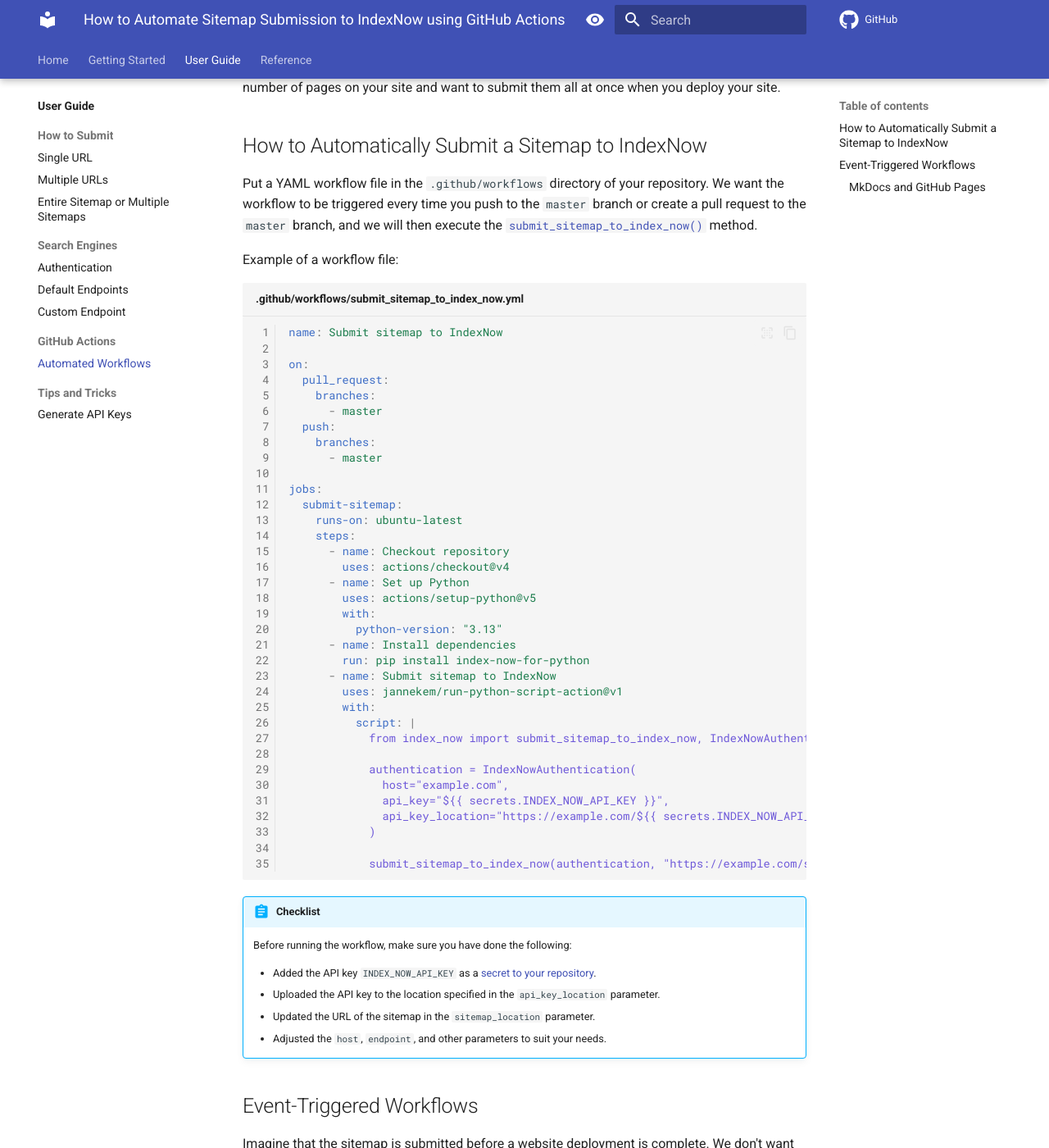
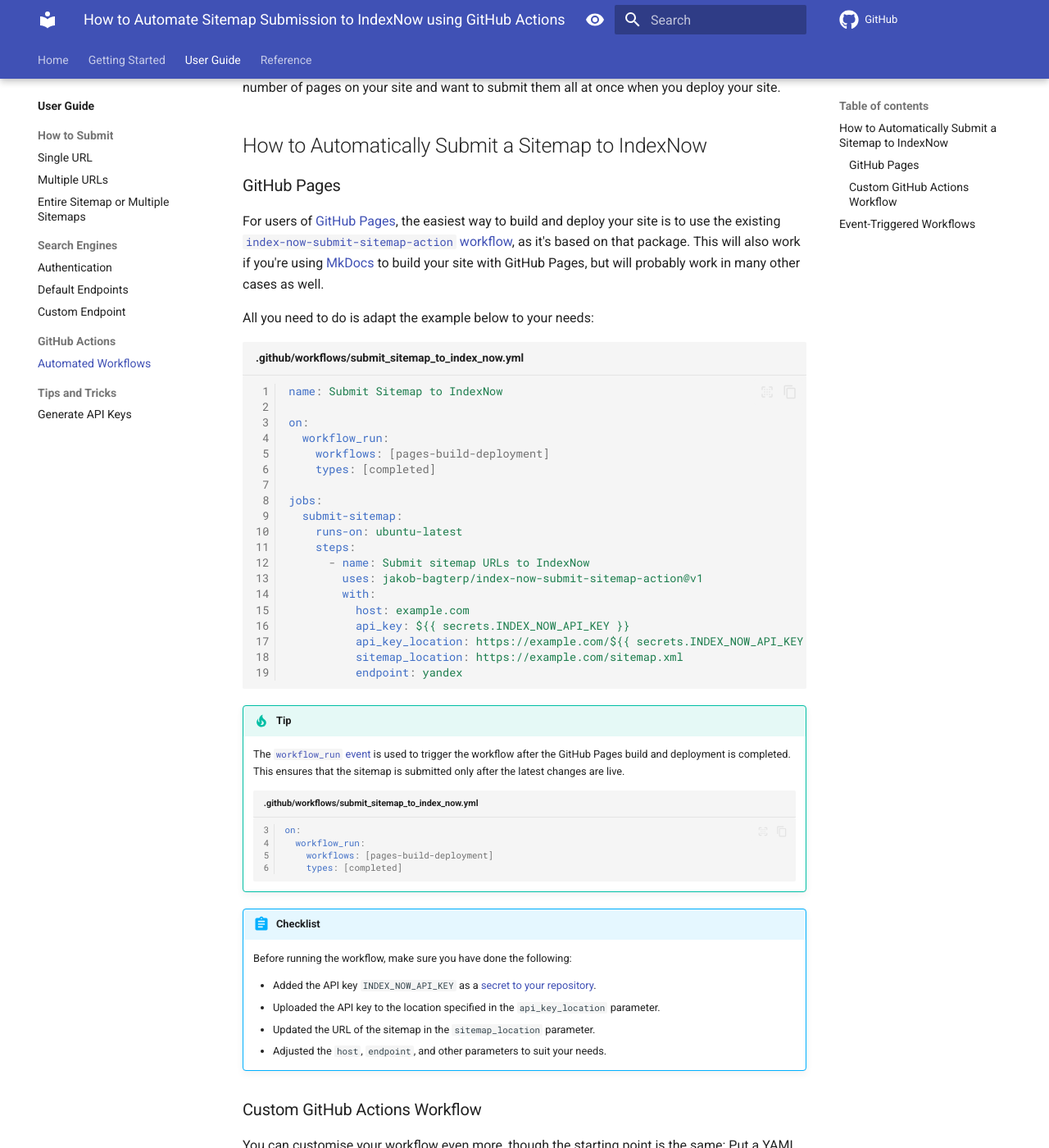
Before and after one commit to jakob-bagterp/index-now-for-python, an MkDocs documentation site: the page built from docs/user-guide/github-actions/automated-workflows.md, in a window 1280 px wide and 1400 px high, scrolled down 265 px. Shown: the whole window at 82% size. Built offline with MkDocs 1.6.1 and Material for MkDocs 9.7.7, drawn with Linux system fonts in a browser that asks for light colours; comment, search, counter and statistics services are not loaded; the version menu is left out; some of the changed text lies outside the part shown.

Commit message:
Updated example of GitHub Actions workflows.

````diff
--- a/docs/user-guide/github-actions/automated-workflows.md
+++ b/docs/user-guide/github-actions/automated-workflows.md
@@ -7,10 +7,56 @@
 ---
 
 # Workflow Automation with GitHub Actions
-If you're using [GitHub Actions](https://github.com/features/actions) to build and deploy your website, you can automate the process of submitting your sitemap to the IndexNow API. This is particularly useful if you have a large number of pages on your site and want to submit them all at once when you deploy your site.
+If you're using [GitHub Actions](https://github.com/features/actions) to build and deploy your site, you can automate the process of submitting your sitemap to the IndexNow API. This is particularly useful if you have a large number of pages on your site and want to submit them all at once when you deploy your site.
 
 ## How to Automatically Submit a Sitemap to IndexNow
-Put a YAML workflow file in the `.github/workflows` directory of your repository. We want the workflow to be triggered every time you push to the `master` branch or create a pull request to the `master` branch, and we will then execute the [`submit_sitemap_to_index_now()`](../../reference/methods/submit-sitemap.md) method.
+### GitHub Pages
+For users of [GitHub Pages](https://pages.github.com), the easiest way to build and deploy your site is to use the existing [`index-now-submit-sitemap-action` workflow](https://github.com/marketplace/actions/index-now-submit-sitemap-action), as it's based on that package. This will also work if you're using [MkDocs](https://www.mkdocs.org) to build your site with GitHub Pages, but will probably work in many other cases as well.
+
+All you need to do is adapt the example below to your needs:
+
+```yaml linenums="1" title=".github/workflows/submit_sitemap_to_index_now.yml"
+name: Submit Sitemap to IndexNow
+
+on:
+  workflow_run:
+    workflows: [pages-build-deployment]
+    types: [completed]
+
+jobs:
+  submit-sitemap:
+    runs-on: ubuntu-latest
+    steps:
+      - name: Submit sitemap URLs to IndexNow
+        uses: jakob-bagterp/index-now-submit-sitemap-action@v1
+        with:
+          host: example.com
+          api_key: ${{ secrets.INDEX_NOW_API_KEY }}
+          api_key_location: https://example.com/${{ secrets.INDEX_NOW_API_KEY }}.txt
+          sitemap_location: https://example.com/sitemap.xml
+          endpoint: yandex
+```
+
+!!! tip
+    The [`workflow_run` event](https://docs.github.com/en/actions/writing-workflows/choosing-when-your-workflow-runs/events-that-trigger-workflows#workflow_run) is used to trigger the workflow after the GitHub Pages build and deployment is completed. This ensures that the sitemap is submitted only after the latest changes are live.
+
+    ```yaml linenums="3" title=".github/workflows/submit_sitemap_to_index_now.yml"
+    on:
+      workflow_run:
+        workflows: [pages-build-deployment]
+        types: [completed]
+    ```
+
+!!! abstract "Checklist"
+    Before running the workflow, make sure you have done the following:
+
+    - Added the API key `INDEX_NOW_API_KEY` as a [secret to your repository](https://docs.github.com/en/actions/security-for-github-actions/security-guides/using-secrets-in-github-actions).
+    - Uploaded the API key to the location specified in the `api_key_location` parameter.
+    - Updated the URL of the sitemap in the `sitemap_location` parameter.
+    - Adjusted the `host`, `endpoint`, and other parameters to suit your needs.
+
+### Custom GitHub Actions Workflow
+You can customise your workflow even more, though the starting point is the same: Put a YAML workflow file in the `.github/workflows` directory of your repository. We want the workflow to be triggered every time you push to the `master` branch or create a pull request to the `master` branch, and we will then execute the [`submit_sitemap_to_index_now()`](../../reference/methods/submit-sitemap.md) method.
 
 Example of a workflow file:
 
@@ -52,16 +98,8 @@
             submit_sitemap_to_index_now(authentication, "https://example.com/sitemap.xml", endpoint=SearchEngineEndpoint.YANDEX)
 ```
 
-!!! abstract "Checklist"
-    Before running the workflow, make sure you have done the following:
-
-    - Added the API key `INDEX_NOW_API_KEY` as a [secret to your repository](https://docs.github.com/en/actions/security-for-github-actions/security-guides/using-secrets-in-github-actions).
-    - Uploaded the API key to the location specified in the `api_key_location` parameter.
-    - Updated the URL of the sitemap in the `sitemap_location` parameter.
-    - Adjusted the `host`, `endpoint`, and other parameters to suit your needs.
-
 ## Event-Triggered Workflows
-Imagine that the sitemap is submitted before a website deployment is complete. We don't want this to happen, otherwise we won't be using the most up-to-date sitemap.
+Imagine that the sitemap is submitted before a site deployment is complete. We don't want this to happen, otherwise we won't be using the most up-to-date sitemap.
 
 There are several ways to trigger workflows in GitHub Actions. The most common options in this context are:
 
@@ -75,11 +113,6 @@
     on:
       workflow_run:
         workflows: ["Deploy Website"]
-        branches: master
-        types: completed
+        branches: [master]
+        types: [completed]
     ```
-
-### MkDocs and GitHub Pages
-If you are using [MkDocs](https://www.mkdocs.org) to build a website is hosted on [GitHub Pages](https://pages.github.com), it is a good idea to use the [`workflow_run`](https://docs.github.com/en/actions/using-workflows/events-that-trigger-workflows#workflow_run) event to trigger the workflow after deploying your website.
-
-Find an example [here](https://github.com/jakob-bagterp/index-now-for-python/blob/master/.github/workflows/submit_sitemap_to_index_now.yml).
````
